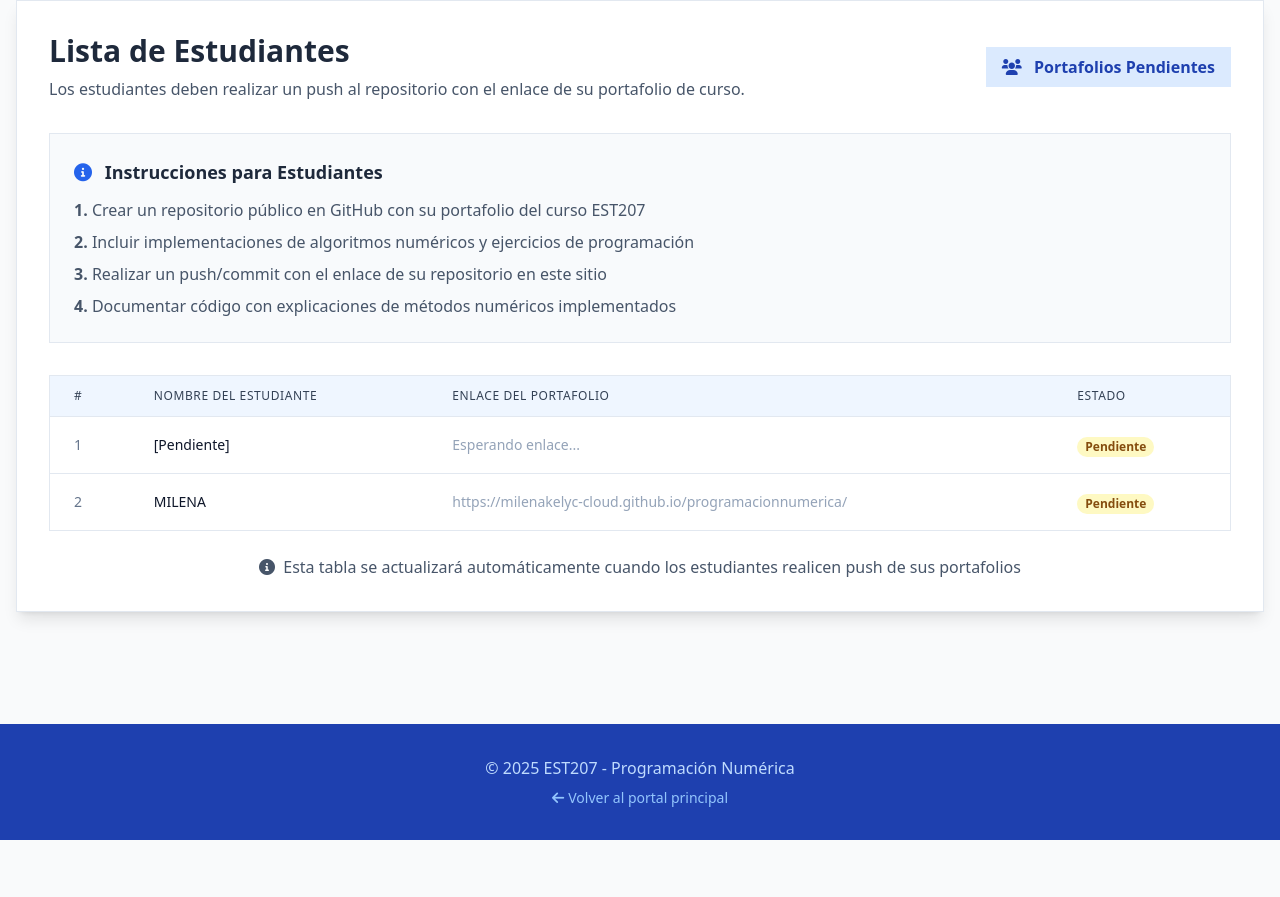
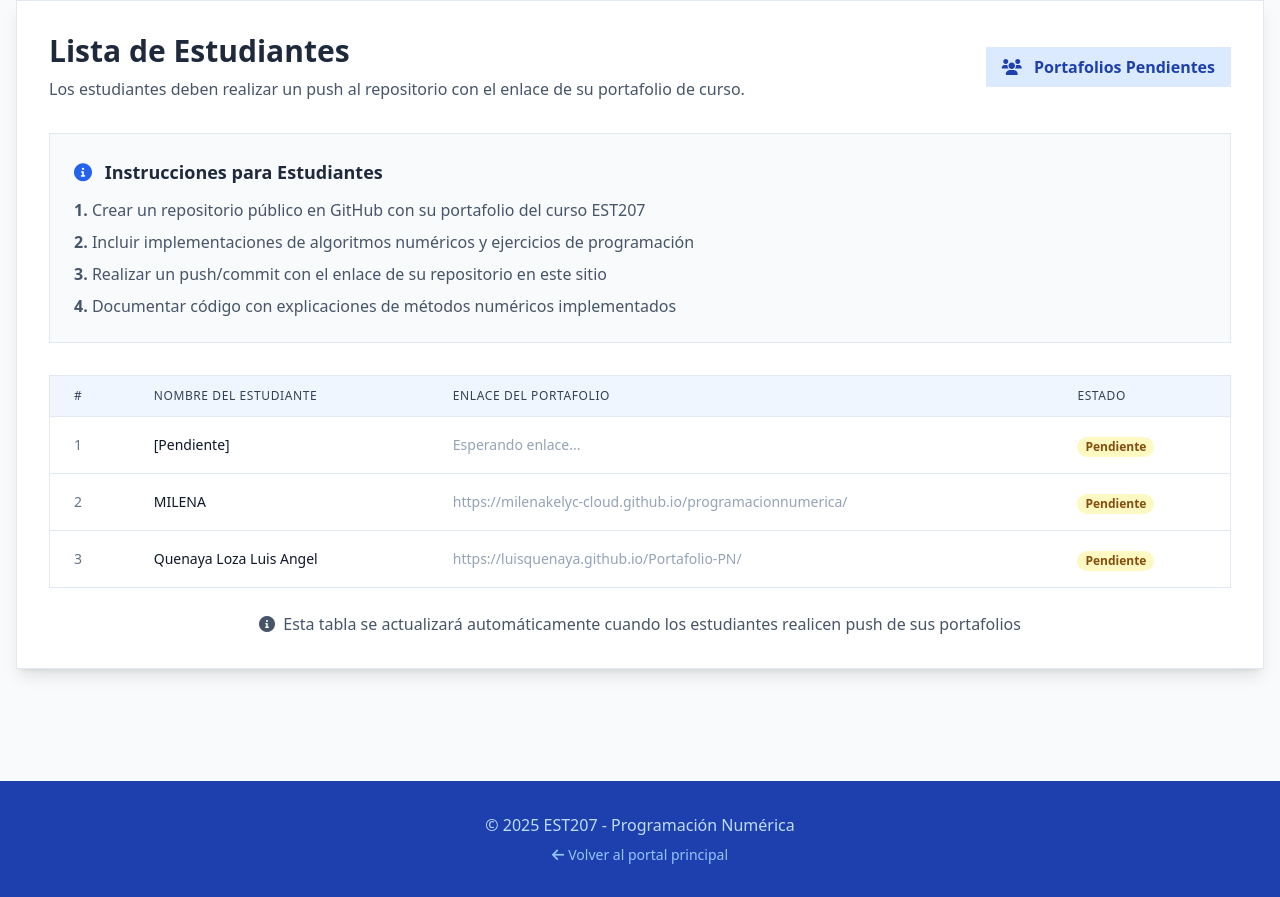
Before and after one commit to sadithlinaapaza-debug/FINESI2025-2, a plain HTML site: page est207.html in a window 1280 px wide. Shown: the part 556-1453 px from the top of the page. Before the commit the page ends 1396 px from the top, so only its background shows below. Drawn offline with nearby package versions, Linux system fonts and the light colour scheme.

Commit message:
Agregando a Luis Angel
Ingeniero buenos días agregue mi nombre y mi pagina web

```diff
--- a/est207.html
+++ b/est207.html
@@ -244,6 +244,23 @@
                                     </span>
                                 </td>
                             </tr>
+
+                            <tr class="hover:bg-slate-50">
+                                <td class="px-6 py-4 whitespace-nowrap text-sm text-slate-500">
+                                    3
+                                </td>
+                                <td class="px-6 py-4 whitespace-nowrap text-sm font-medium text-slate-900">
+                                    Quenaya Loza Luis Angel
+                                </td>
+                                <td class="px-6 py-4 whitespace-nowrap text-sm text-slate-500">
+                                    <span class="text-slate-400"><a href="https://luisquenaya.github.io/Portafolio-PN/">https://luisquenaya.github.io/Portafolio-PN/</a></span>
+                                </td>
+                                <td class="px-6 py-4 whitespace-nowrap">
+                                    <span class="px-2 inline-flex text-xs leading-5 font-semibold rounded-full bg-yellow-100 text-yellow-800">
+                                        Pendiente
+                                    </span>
+                                </td>
+                            </tr>
                             <!-- Más filas se agregarán cuando los estudiantes hagan push -->
                         </tbody>
                     </table>
```
